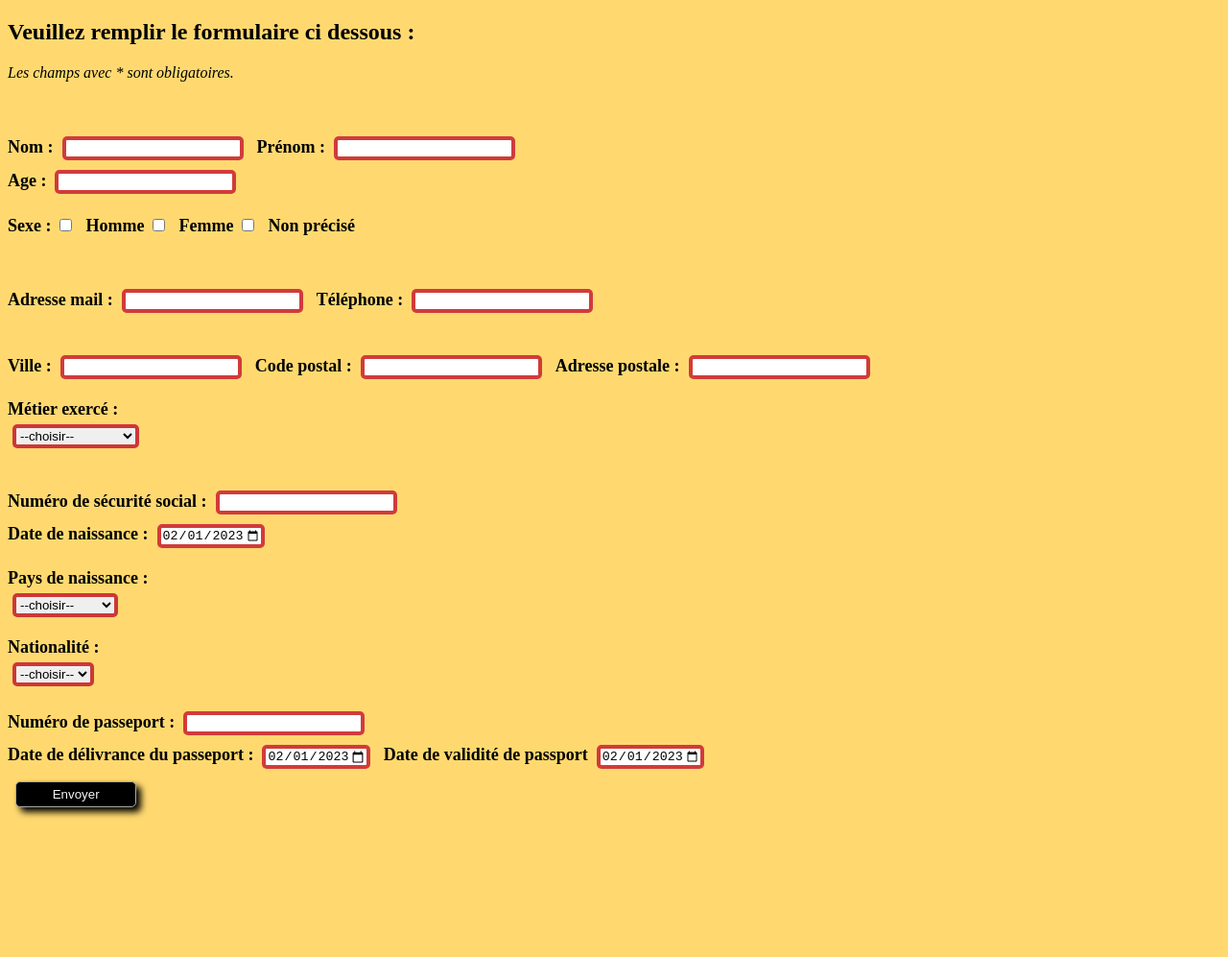
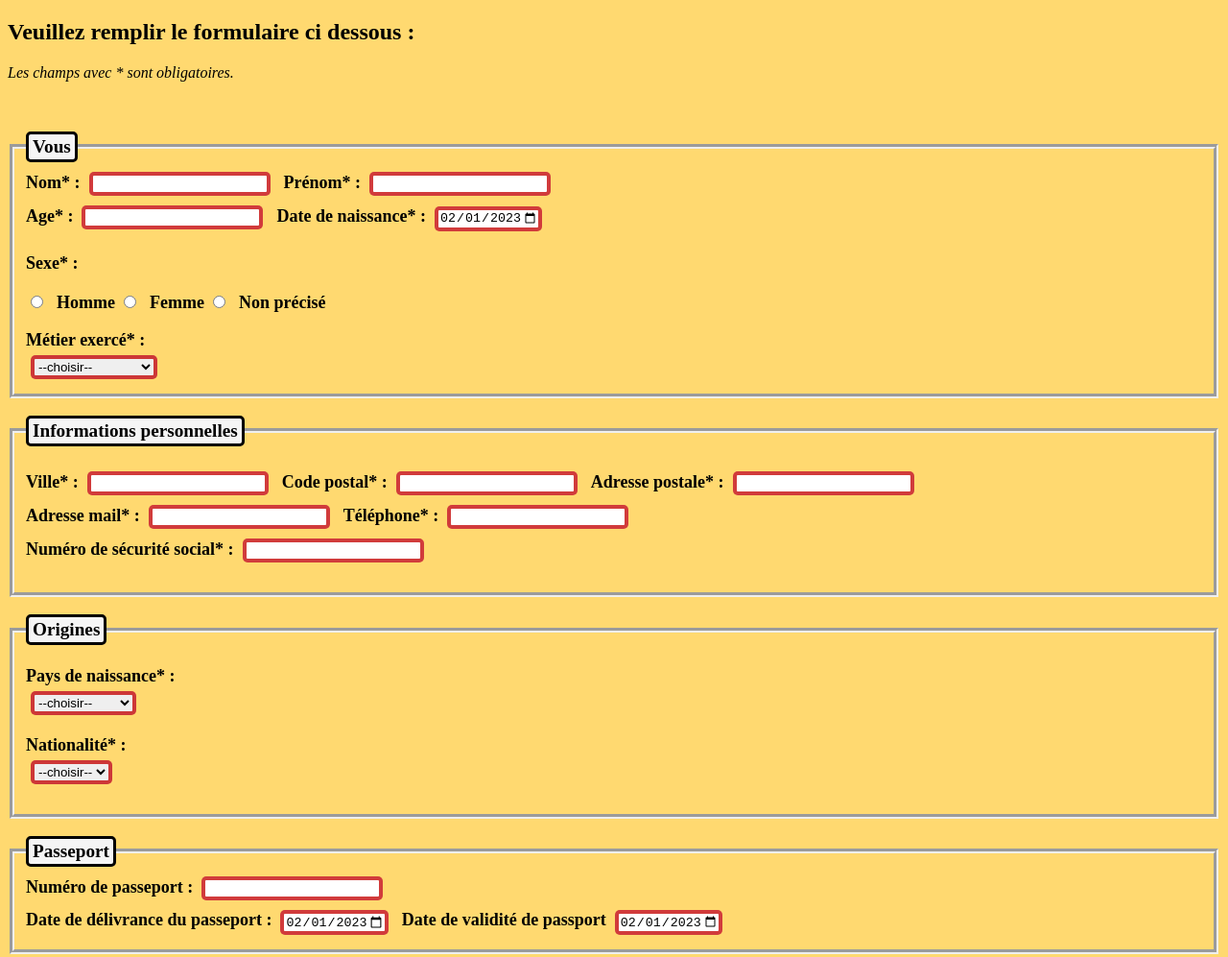
Before and after one commit to cedric3402/PremierBrief, a plain HTML site: page index.html in a window 1280 px wide. Shown: the top 997 px of the page at 96% size. Before the commit the page ends 857 px from the top, so only its background shows below. Drawn offline with Linux system fonts and the light colour scheme.

Commit message:
ajout de balises fieldset

```diff
--- a/index.html
+++ b/index.html
@@ -16,29 +16,22 @@
         <br>
         <br>
         <form action="index.html" method="get">
-
-            <label for="nom">Nom :</label> <input type="text" name="nom" id="nom">
-            <label for="prenom">Prénom :</label> <input type="text" name="prenom" id="prenom">
+            <fieldset>
+                <legend>Vous</legend>
+                    <label for="nom">Nom* :</label> <input type="text" name="nom" id="nom">
+                    <label for="prenom">Prénom* :</label> <input type="text" name="prenom" id="prenom">
                     <br>
-            <label for="age">Age :</label> <input type="tel" name="age" id="age">
-            <p>
-                <label for="sexe">Sexe :</label>
-                <input type="checkbox" name="homme" id="homme"> <label for="homme">Homme</label>
-                <input type="checkbox" name="femme" id="femme"> <label for="femme">Femme</label>
-                <input type="checkbox" name="non_precise" id="non_precise"> <label for="non_precise">Non précisé</label>
-            </p>
+                    <label for="age">Age* :</label> <input type="tel" name="age" id="age" pattern="[0-9]+" title="Nombre entier">
+                    <label for="naissance">Date de naissance* :</label>
+                    <input type="date" name="naissance" id="naissance" value="2023-02-01" min="1924-02-01" max="2005-02-01">
                     <br>
-            <p>
-                <label for="email">Adresse mail :</label> <input type="email" name="email" id="email">
-                <label for="numero">Téléphone :</label> <input type="tel" name="numero" id="numero">
-            </p>
+                    <p id="champs_sexe">Sexe* :</p>
+                    <input type="radio" name="sexe" id="homme"> <label for="homme">Homme</label>
+                    <input type="radio" name="sexe" id="femme"> <label for="femme">Femme</label>
+                    <input type="radio" name="sexe" id="non_precise"> <label for="non_precise">Non précisé</label>
                     <br>
-            <label for="ville">Ville :</label> <input type="text" name="ville" id="ville">
-            <label for="code_postal">Code postal :</label> <input type="tel" name="code_postal" id="code_postal">
-            <label for="adresse">Adresse postale :</label> <input type="text" name="adresse" id="adresse">
                     <br>
-            <p>
-                <label for="metier">Métier exercé :</label>
+                    <label for="metier">Métier exercé* :</label>
                     <br>
                     <select name="metier" id="metier">
                         <option value="default">--choisir--</option>
@@ -47,15 +40,27 @@
                         <option value="informaticien">Informaticien</option>
                         <option value="technicien">Technicien</option>
                     </select>
+            </fieldset>
+            <br>
+            <fieldset>
+                <legend>Informations personnelles</legend>
+                <p>
+                    <label for="ville">Ville* :</label> <input type="text" name="ville" id="ville">
+                    <label for="code_postal">Code postal* :</label> <input type="tel" name="code_postal"
+                        id="code_postal">
+                    <label for="adresse">Adresse postale* :</label> <input type="text" name="adresse" id="adresse">
+                    <br>
+                    <label for="email">Adresse mail* :</label> <input type="email" name="email" id="email">
+                    <label for="numero">Téléphone* :</label> <input type="tel" name="numero" id="numero">
+                    <br>
+                    <label for="secu">Numéro de sécurité social* :</label> <input type="tel" name="secu" id="secu">
                 </p>
+            </fieldset>
             <br>
-            <label for="secu">Numéro de sécurité social :</label> <input type="tel" name="secu" id="secu">
-            <br>
-            <label for="naissance">Date de naissance :</label>
-            <input type="date" name="naissance" id="naissance" value="2023-02-01" min="1924-02-01" max="2005-02-01">
-            <br>
+            <fieldset>
+                <legend>Origines</legend>
             <p>
-                <label for="pays">Pays de naissance :</label>
+                <label for="pays">Pays de naissance* :</label>
                 <br>
                 <select name="pays" id="pays">
                     <option value="default">--choisir--</option>
@@ -69,7 +74,7 @@
                 </select>
             </p>
             <p>
-                <label for="nationalite">Nationalité :</label>
+                <label for="nationalite">Nationalité* :</label>
                 <br>
                 <select name="nationalite" id="nationalite">
                     <option value="default">--choisir--</option>
@@ -82,12 +87,19 @@
                     <option value="suisse">Suisse</option>
                 </select>
             </p>
+        </fieldset>
+        <br>
+            <fieldset>
+                <legend>Passeport</legend>
                 <label for="passeport">Numéro de passeport :</label> <input type="tel" name="passeport" id="passeport">
                 <br>
                 <label for="delivrance_passeport">Date de délivrance du passeport :</label>
-            <input type="date" name="delivrance_passeport" id="delivrance_passeport" value="2023-02-01" min="1924-02-01" max="2023-02-01">
+                <input type="date" name="delivrance_passeport" id="delivrance_passeport" value="2023-02-01"
+                    min="1924-02-01" max="2023-02-01">
                 <label for="validite_passeport">Date de validité de passport</label>
-            <input type="date" name="validite_passeport" id="validite_passeport" value="2023-02-01" min="2023-02-01" max="2033-02-01">
+                <input type="date" name="validite_passeport" id="validite_passeport" value="2023-02-01" min="2023-02-01"
+                    max="2033-02-01">
+            </fieldset>
             <br>
             <button type="submit">Envoyer</button>
         </form>
--- a/style.css
+++ b/style.css
@@ -33,3 +33,22 @@ label {
     font-weight: bold;
     font-size:large;
 }
+
+
+fieldset {
+    border-width: 5px;
+}
+
+legend{
+    font-weight: bold;
+    font-size: larger;
+    border: black solid 3px;
+    border-radius: 5px;
+    background-color: whitesmoke;
+    padding: 2px 4px 2px 4px;
+}
+
+p#champs_sexe {
+    font-weight: bold;
+    font-size: large;
+}
```
Lines whose indentation alone changed are shown as unchanged.
